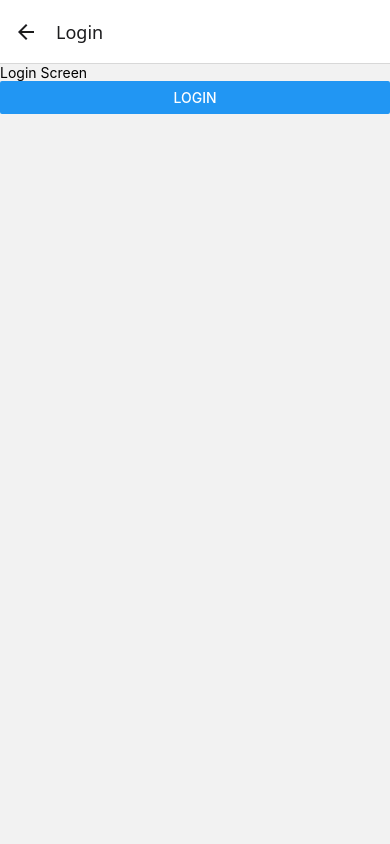
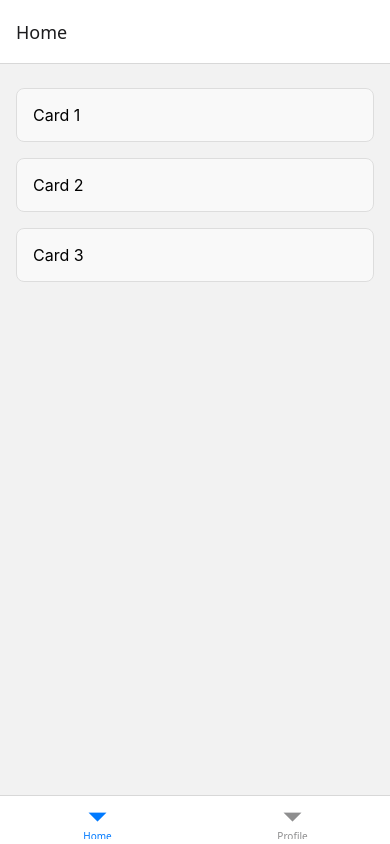
Before and after one commit to youone04/boilerplate-react-native, a React Native app: screen /LoginScreen in a window 390 px wide. Built offline with nearby package versions, Linux system fonts and the light colour scheme; no server answers.

Commit message:
feat: show and hide header navigation

```diff
--- a/App.tsx
+++ b/App.tsx
@@ -2,11 +2,13 @@ import React from 'react';
 import { Provider } from 'react-redux';
 import AppNavigator from './src/AppNavigator';
 import { store } from './src/redux/store';
+import AppTabNavigator from './src/AppTabNavigator';
 
 const App = () => {
   return (
     <Provider store={store}>
-      <AppNavigator />
+      {/* <AppNavigator /> */}
+      <AppTabNavigator/>
     </Provider>
   );
 };
--- a/package.json
+++ b/package.json
@@ -10,6 +10,7 @@
     "test": "jest"
   },
   "dependencies": {
+    "@react-navigation/bottom-tabs": "^7.2.0",
     "@react-navigation/native": "^7.0.14",
     "@react-navigation/native-stack": "^7.2.0",
     "@reduxjs/toolkit": "^2.5.0",
--- a/src/AppNavigator.tsx
+++ b/src/AppNavigator.tsx
@@ -1,5 +1,5 @@
 import React from 'react';
-import {createNativeStackNavigator} from '@react-navigation/native-stack';
+import {createNativeStackNavigator } from '@react-navigation/native-stack';
 import {NavigationContainer} from '@react-navigation/native';
 import HomeScreen from './screens/HomeScreen';
 import LoginScreen from './screens/LoginScreen';
--- /dev/null
+++ b/src/AppTabNavigator.tsx
@@ -0,0 +1,22 @@
+import { createBottomTabNavigator } from '@react-navigation/bottom-tabs';
+import {NavigationContainer} from '@react-navigation/native';
+
+import HomeScreen from './screens/HomeScreen';
+import LoginScreen from './screens/LoginScreen';
+import { useAppSelector } from './redux/hooks';
+import { useEffect } from 'react';
+const Tab = createBottomTabNavigator();
+
+export default function AppTabNavigator() {
+  const {isShowHeader} = useAppSelector(state => state.showHeaderReducer);
+  useEffect(() => {
+  },[isShowHeader]);
+  return (
+   <NavigationContainer >
+     <Tab.Navigator screenOptions={{headerShown: !isShowHeader}}>
+      <Tab.Screen name="Home" component={HomeScreen} />
+      <Tab.Screen name="Profile" component={LoginScreen} />
+    </Tab.Navigator>
+   </NavigationContainer>
+  );
+}
--- /dev/null
+++ b/src/component/ShowHideHeader/index.tsx
@@ -0,0 +1,133 @@
+import React, {useState} from 'react';
+import {
+  View,
+  Text,
+  TouchableOpacity,
+  FlatList,
+  StyleSheet,
+  TouchableWithoutFeedback,
+  GestureResponderEvent,
+  Dimensions,
+} from 'react-native';
+import { useAppDispatch,useAppSelector } from '../../redux/hooks';
+import { hideHeader, showHeader } from '../../redux/slices/showHideHeader';
+
+interface CardItem {
+  id: string;
+  name: string;
+}
+
+const ShowHideHeader: React.FC = () => {
+  const [visibleItem, setVisibleItem] = useState<boolean>(false);
+  const height = Dimensions.get('window');
+  const dispatch = useAppDispatch()
+    const {isShowHeader} = useAppSelector(state => state.showHeaderReducer);
+
+
+  const data: CardItem[] = [
+    {id: '1', name: 'Card 1'},
+    {id: '2', name: 'Card 2'},
+    {id: '3', name: 'Card 3'},
+  ];
+
+  const handleLongPress = (id: string): void => {
+    setVisibleItem(!visibleItem);
+    dispatch(showHeader())
+  };
+
+  const handleDismiss = (event: GestureResponderEvent): void => {
+    setVisibleItem(!visibleItem);
+    dispatch(hideHeader())
+  };
+
+  const renderItem = ({item}: {item: CardItem}) => (
+    <TouchableWithoutFeedback onPress={handleDismiss}>
+      <View style={styles.card}>
+        <TouchableOpacity onLongPress={() => handleLongPress(item.id)}>
+          <Text style={styles.cardText}>{item.name}</Text>
+        </TouchableOpacity>
+      </View>
+    </TouchableWithoutFeedback>
+  );
+
+  console.log('isShowHeader',isShowHeader)
+  return (
+    <>
+      {visibleItem && (
+        <TouchableWithoutFeedback onPress={handleDismiss}>
+          <View style={[styles.overlay, {height: height.height}]}>
+            <View>
+              <TouchableOpacity
+                style={styles.button}
+                onPress={() => console.log('Cancel')}>
+                <Text style={styles.buttonText}>Cancel</Text>
+              </TouchableOpacity>
+              <TouchableOpacity
+                style={styles.button}
+                onPress={() => console.log('Update')}>
+                <Text style={styles.buttonText}>Update</Text>
+              </TouchableOpacity>
+              <TouchableOpacity
+                style={styles.button}
+                onPress={() => console.log('Add')}>
+                <Text style={styles.buttonText}>Add</Text>
+              </TouchableOpacity>
+            </View>
+          </View>
+        </TouchableWithoutFeedback>
+      )}
+      <FlatList
+        data={data}
+        keyExtractor={item => item.id}
+        renderItem={renderItem}
+        contentContainerStyle={styles.container}
+      />
+    </>
+  );
+};
+
+const styles = StyleSheet.create({
+  container: {
+    padding: 16,
+  },
+  containerButton : {
+    display: 'flex',
+    flexDirection: 'row'
+  },
+  card: {
+    backgroundColor: '#f9f9f9',
+    padding: 16,
+    marginVertical: 8,
+    borderRadius: 8,
+    borderColor: '#ddd',
+    borderWidth: 1,
+  },
+  cardText: {
+    fontSize: 16,
+  },
+  overlay: {
+    position: 'absolute',
+    left: 0,
+    right: 0,
+    backgroundColor: 'rgba(0, 0, 0, 0.7)',
+    padding: 10,
+    borderRadius: 8,
+    zIndex: 10
+  },
+  button: {
+    backgroundColor: '#007bff',
+    padding: 10,
+    borderRadius: 5,
+    marginVertical: 5,
+    height: 60,
+    display: 'flex',
+    justifyContent: 'center',
+    alignContent:'center'
+  },
+  buttonText: {
+    color: '#fff',
+    textAlign: 'center',
+  },
+});
+
+export default ShowHideHeader;
--- /dev/null
+++ b/src/redux/slices/showHideHeader.ts
@@ -0,0 +1,21 @@
+import { createSlice } from '@reduxjs/toolkit';
+
+const authSlice = createSlice({
+  name: 'showHide',
+  initialState: {
+    isShowHeader: false,
+  },
+  reducers: {
+    showHeader: (state) => {
+      state.isShowHeader = true;
+    },
+    hideHeader: (state) => {
+      state.isShowHeader = false;
+    },
+  },
+});
+
+
+export const { showHeader, hideHeader } = authSlice.actions;
+
+export default authSlice.reducer;
--- a/src/redux/store/index.tsx
+++ b/src/redux/store/index.tsx
@@ -1,11 +1,13 @@
 import { configureStore } from '@reduxjs/toolkit';
 import productsReducer from '../slices/productsSlices';
 import authReducer  from '../slices/authSlice'
+import showHeaderReducer from '../slices/showHideHeader';
 
 export const store = configureStore({
   reducer: {
     products: productsReducer,
-    auth: authReducer
+    auth: authReducer,
+    showHeaderReducer: showHeaderReducer
   },
   middleware: (getDefaultMiddleware) =>
     getDefaultMiddleware({
--- a/src/screens/HomeScreen/index.tsx
+++ b/src/screens/HomeScreen/index.tsx
@@ -1,32 +1,42 @@
-import { Button, Text, TouchableOpacity, View } from "react-native";
+import {Button, StyleSheet, Text, TouchableOpacity, View} from 'react-native';
 import React, {useEffect} from 'react';
 
 import {useAppDispatch, useAppSelector} from '../../redux/hooks';
 import {fetchProductsThunk} from '../../redux/slices/productsSlices';
-import { useNavigation } from "@react-navigation/native";
+import {useNavigation} from '@react-navigation/native';
+import ShowHideHeader from '../../component/ShowHideHeader';
 
-useNavigation
-
-export default function HomeScreen(){
+const HomeScreen  = () => {
   const dispatch = useAppDispatch();
-    const navigate:any = useNavigation();
-   const {products, error, loading}  = useAppSelector(state => state.products);
+  const navigate: any = useNavigation();
+  const {products, error, loading} = useAppSelector(state => state.products);
 
   // console.log('products', products)
   // console.log('loading',loading)
   // console.log('error',error)
 
-
   useEffect(() => {
     dispatch(fetchProductsThunk());
   }, [dispatch]);
 
-    return(
+  return (
     <View>
-            <Text>Home</Text>
-            <TouchableOpacity >
-                <Button onPress={() => navigate.navigate('User')} title="Go User View"/>
-            </TouchableOpacity>
+      <ShowHideHeader/>
     </View>
-    )
+  );
 }
+const styles = StyleSheet.create({
+  container: {
+    flex: 1,
+    justifyContent: 'center',
+    alignItems: 'center',
+    backgroundColor: '#f5f5f5',
+  },
+  text: {
+    fontSize: 20,
+    color: '#333',
+    fontWeight: 'bold',
+  },
+});
+
+export default  HomeScreen;
```
Also changed, not shown: note.txt, 2 other files (tests, documents, lock files or other folders). Lines whose indentation alone changed are shown as unchanged.
